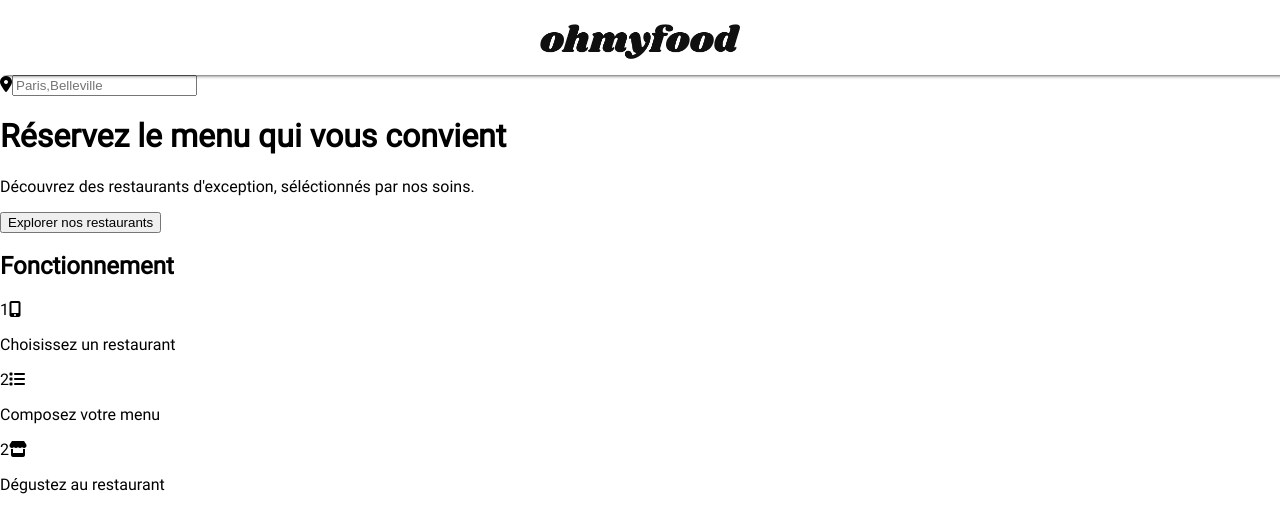
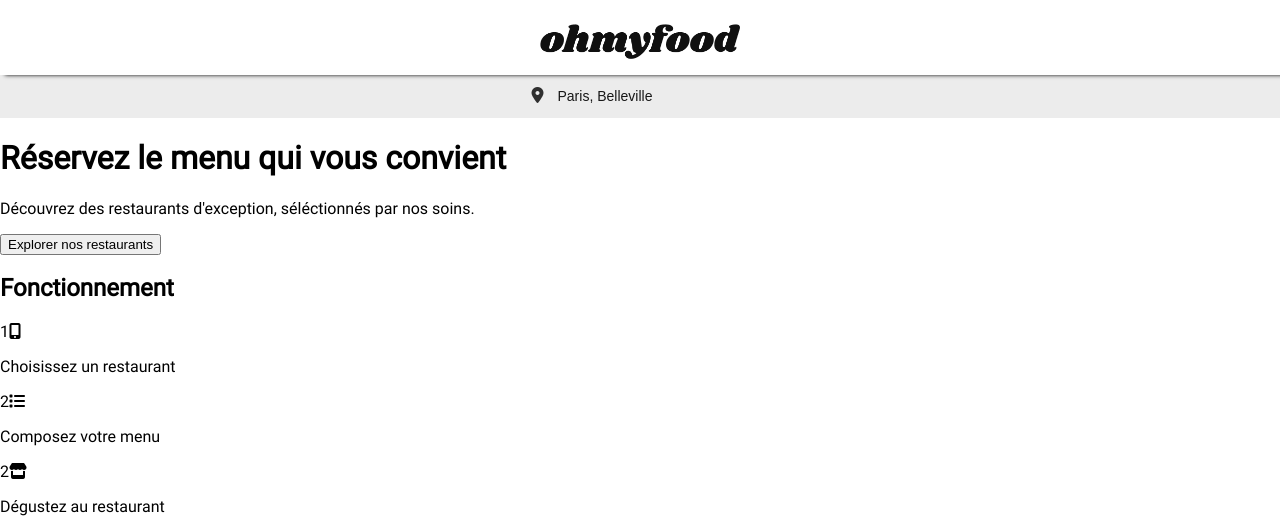
Before and after one commit to DocHaaz/ArthurBellest_3_01122021, a website: page Index.html in a window 1280 px wide. Shown: the top 527 px of the page. Drawn offline with Linux system fonts and the light colour scheme; a web font is replaced by a local one.

Commit message:
ajoute input

```diff
--- a/Index.html
+++ b/Index.html
@@ -13,7 +13,7 @@
         </header>
         <main>
             <form method="post" action="#" class="tracking">
-                <i class="fas fa-map-marker-alt"></i><input type="text" id="placesearch" placeholder="Paris,Belleville">
+                <i class="fas fa-map-marker-alt"></i><input class="tracking__input" type="text" id="placesearch" placeholder="Paris, Belleville">
             </form>
             <div class="company">
                 <h1>Réservez le menu qui vous convient</h1>
--- a/Style/Sass/Main.scss
+++ b/Style/Sass/Main.scss
@@ -1,6 +1,10 @@
 $colour-primary: #9356DC;
 $colour-secondary: #FF79DA;
 $colour-tertiary: #99E2D0;
+$colour-background: #F2F2F2;
+$colour-footer: #232323;
+$colour-search: #ececec;
+
 
 @font-face {
     font-family: Shrikhand;
@@ -41,7 +45,7 @@ a {
 
 .footer {
     color: white;
-    background-color: #232323;
+    background-color: $colour-footer;
     padding: 10px 0px;
     &__logo {
         font-family: Shrikhand;
@@ -65,14 +69,26 @@ a {
     opacity: 0.8;
 }
 
-.menu {
-    &__heading {
-        font-family: Shrikhand;
-    }
-    &__img {
-        object-fit: cover;
-        width: 100%;
-    }
+.tracking {
+    background-color: $colour-search;
+    text-align: center;
+}
+
+input[type=text] {
+    background-color: $colour-search;
+    color: black;
+    border: lightgray;
+    padding: 14px 14px
+}
+
+.fa-map-marker-alt {
+    opacity: 0.8;
+}
+
+#placesearch::placeholder {
+    color: black;
+    opacity: 0.9;
+    font-size: 14px;
 }
 
 .restaurant {
@@ -87,3 +103,13 @@ a {
         width: 100%;
     }
 }
+
+.menu {
+    &__heading {
+        font-family: Shrikhand;
+    }
+    &__img {
+        object-fit: cover;
+        width: 100%;
+    }
+}
```
Also changed, not shown: Style/CSS/Style.css, 1 other file.
